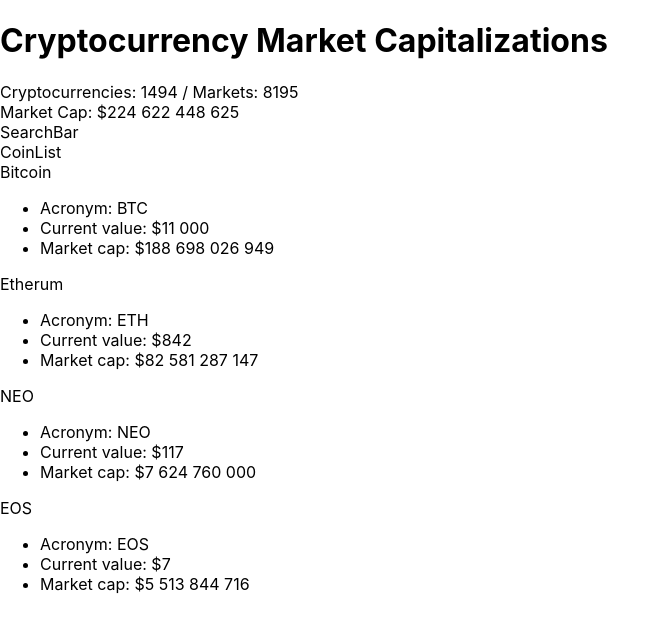
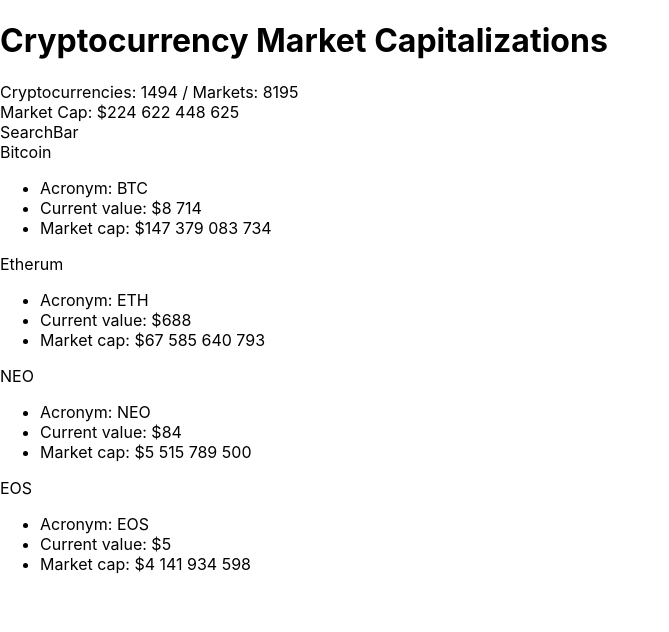
Before and after one commit to KrystianKaminski/crypto-tracker, a React (Create React App) app: page / in a window 1280 px wide. Shown: the top 632 px of the page, without its empty margins (0-669 px from the left). Built offline with nearby package versions, Linux system fonts and the light colour scheme.

Commit message:
Dynamic output elements from list

```diff
--- a/src/components/CoinList/CoinList.js
+++ b/src/components/CoinList/CoinList.js
@@ -2,13 +2,13 @@
 import Coin from "./Coin/Coin";
 
 const CoinList = props => {
+  console.log(props.cryptos);
   return (
     <div>
-      CoinList
-      <Coin name="Bitcoin" acronym="BTC" value={11000} cap={188698026949} />
-      <Coin name="Etherum" acronym="ETH" value={842} cap={82581287147} />
-      <Coin name="NEO" acronym="NEO" value={117} cap={7624760000} />
-      <Coin name="EOS" acronym="EOS" value={7} cap={5513844716} />
+      {/* CoinList */}
+      {props.cryptos.map(({ name, acronym, value, cap }) => (
+        <Coin key={acronym} name={name} acronym={acronym} value={value} cap={cap} />
+      ))}
     </div>
   );
 };
--- a/src/containers/App/App.js
+++ b/src/containers/App/App.js
@@ -13,7 +13,7 @@
     ],
   };
 
-  componentDidMount() {
+  componentWillMount() {
     this.setState({
       totalCapValue: this.state.cryptos.reduce((acc, { cap }) => acc + cap, 0)
     })
@@ -27,7 +27,9 @@
           cap={this.state.totalCapValue}
         />
         <SearchBar/>
-        <CoinList/>
+        <CoinList
+          cryptos={this.state.cryptos}
+        />
       </div>
     )
   }
```
